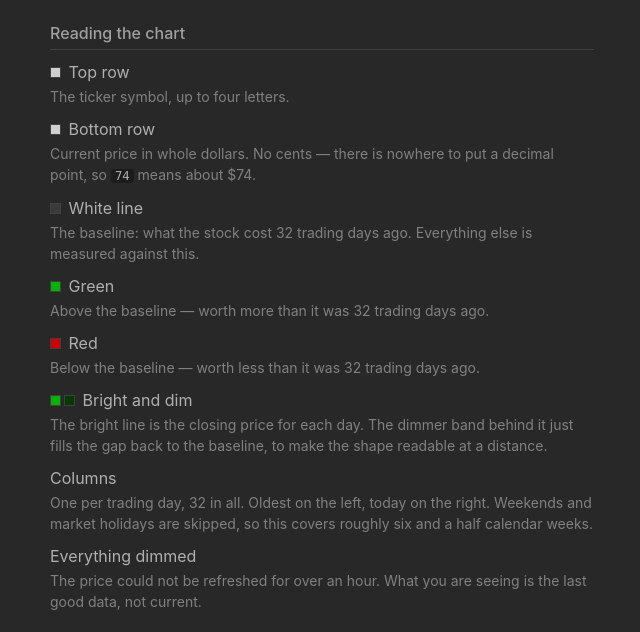
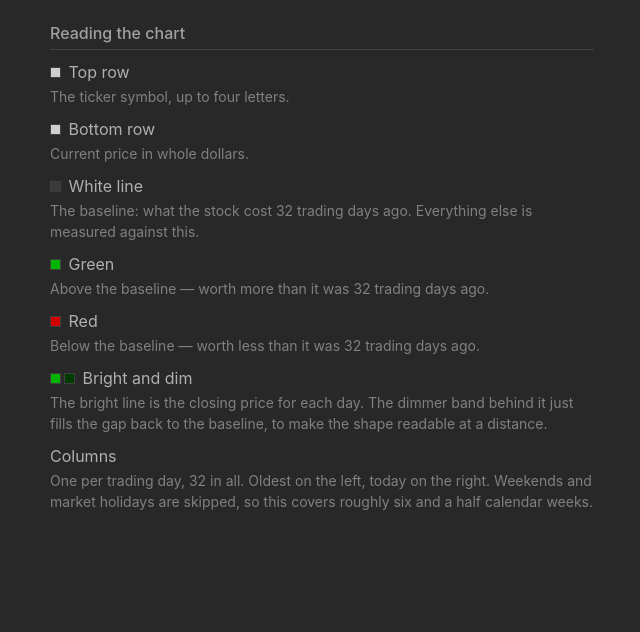
Before and after one commit to GhostToast/python-lightwall-server, a Flask app: page /stock in a window 1280 px wide. Shown: the part 358-990 px from the top of the page, without its empty margins (35-675 px from the left). After the commit the page ends 868 px from the top, so only its background shows below. Run offline with Flask 3, Linux system fonts and the light colour scheme; data that the repository does not hold is empty; some libraries are stand-ins or nearby versions.

Commit message:
Update legend text

```diff
--- a/templates/stock.html
+++ b/templates/stock.html
@@ -31,9 +31,7 @@
                     <dd>The ticker symbol, up to four letters.</dd>
 
                     <dt><span class="legend-swatch" data-token="@"></span> Bottom row</dt>
-                    <dd>Current price in whole dollars. No cents &mdash; there is
-                        nowhere to put a decimal point, so <code>74</code> means
-                        about $74.</dd>
+                    <dd>Current price in whole dollars.</dd>
 
                     <dt><span class="legend-swatch" data-token="-"></span> White line</dt>
                     <dd>The baseline: what the stock cost
@@ -59,9 +57,6 @@
                         market holidays are skipped, so this covers roughly six
                         and a half calendar weeks.</dd>
 
-                    <dt>Everything dimmed</dt>
-                    <dd>The price could not be refreshed for over an hour. What
-                        you are seeing is the last good data, not current.</dd>
                 </dl>
             </section>
 
```
